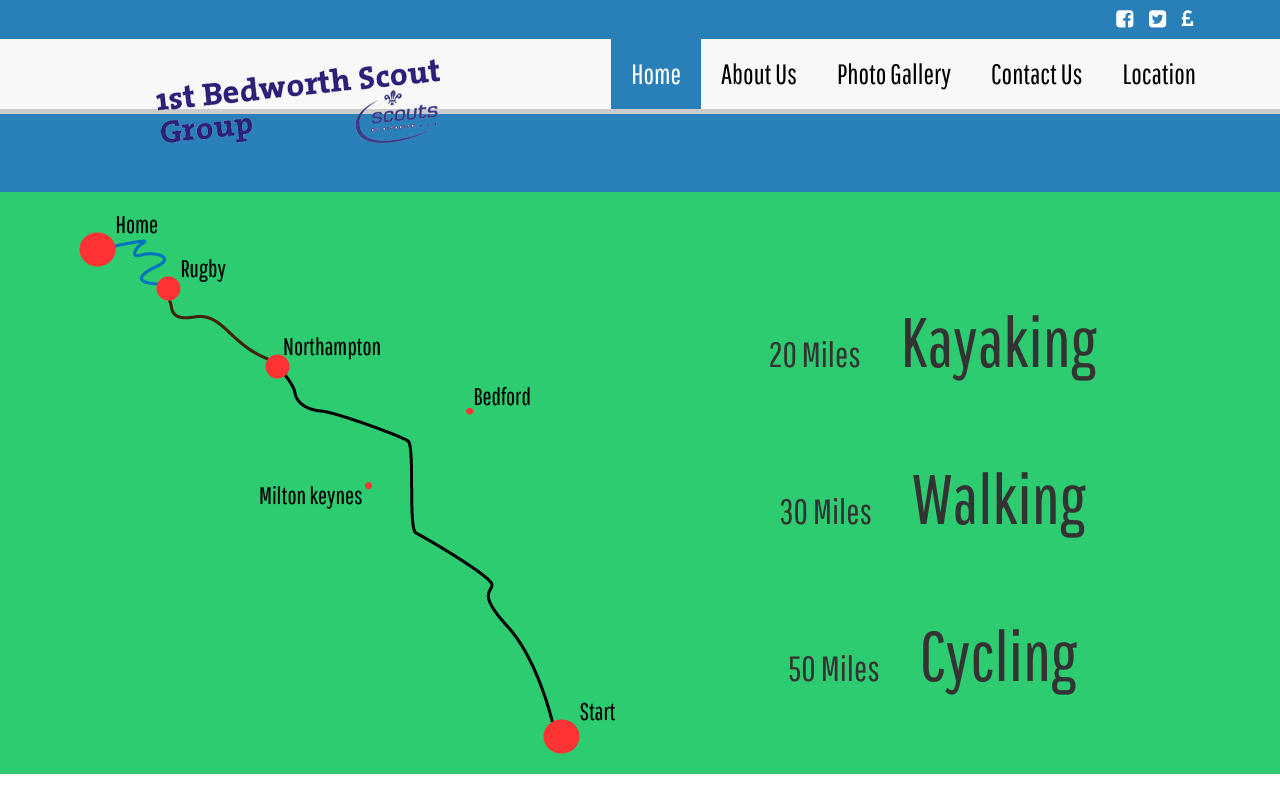
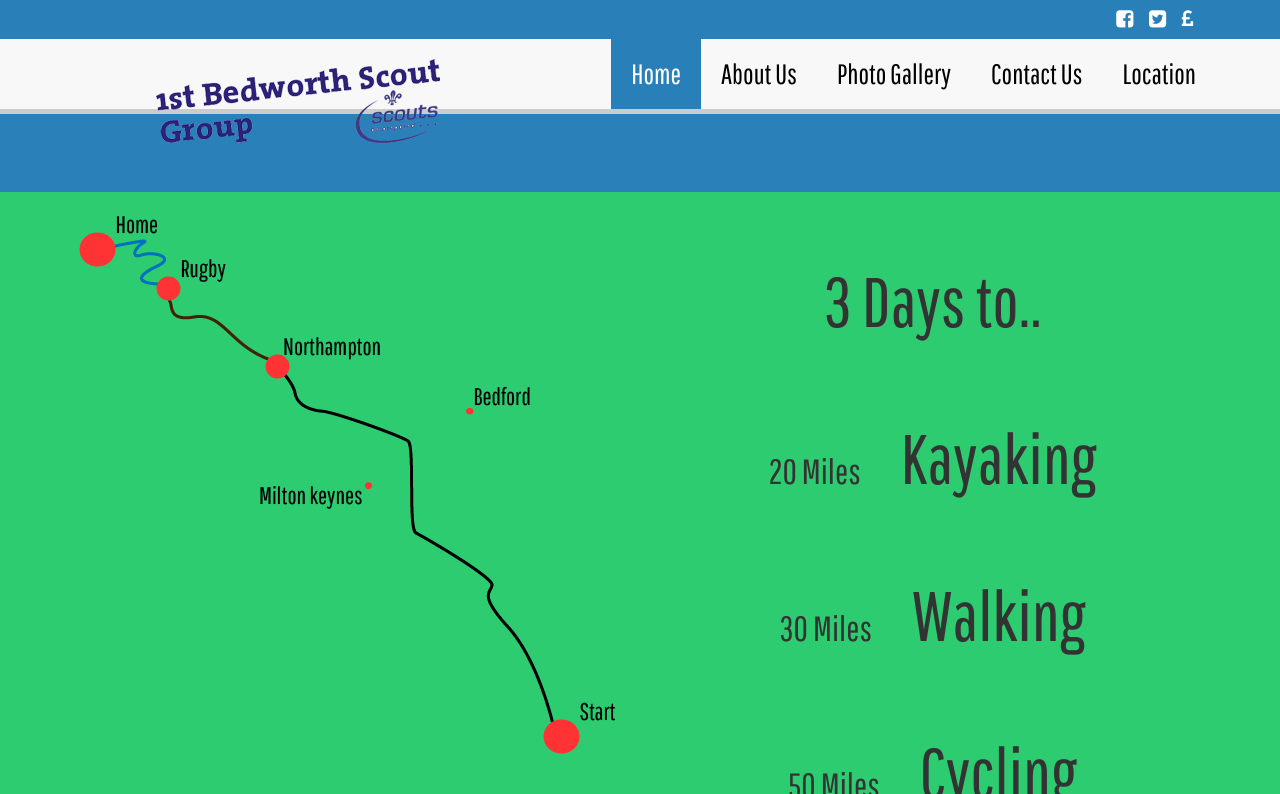
Before and after one commit to clarkieryan/100miles, a Jekyll site: the page built from index.html, in a window 1280 px wide and 1400 px high, scrolled down 521 px. Shown: the top 794 px of the window. Built offline with Jekyll 4.4.1, drawn with Linux system fonts in a browser that asks for light colours; nearby versions of some CDN libraries; Markdown is read by kramdown in place of the engine named in the settings; the list of posts is cut into pages by our own code; comment, search, counter and statistics services are not loaded; some of the changed text lies outside the part shown; grey boxes are pictures that could not be loaded.

Commit message:
Updated copy

```diff
--- a/index.html
+++ b/index.html
@@ -23,13 +23,26 @@
 					<img src="img/map.png" alt="">
 				</div>
 				<div class="col-md-6">
-					<br>
+					<h1>3 Days to..</h1>
 					<br>
 					<h2>20 Miles</h2><h1>Kayaking</h1>
 					<br>
 					<h2>30 Miles</h2><h1>Walking</h1>
 					<br>
 					<h2>50 Miles</h2><h1>Cycling</h1>
+				</div>
+			</div>
+		</div>
+	</div>
+	<div class="time">
+		<div class="container">
+			<div class="row">
+				<div class="col-sm-6">
+
+				</div>
+				<div class="col-sm-6">
+					<h2>In just</h2><h1>3 days</h1>
+					<h3>We plan on travelling 100 miles to celebrate and raise money for <a href="http://www.1stbedworth.co.uk">1st Bedworth Scout Group</a></h3>
 				</div>
 			</div>
 		</div>
```
